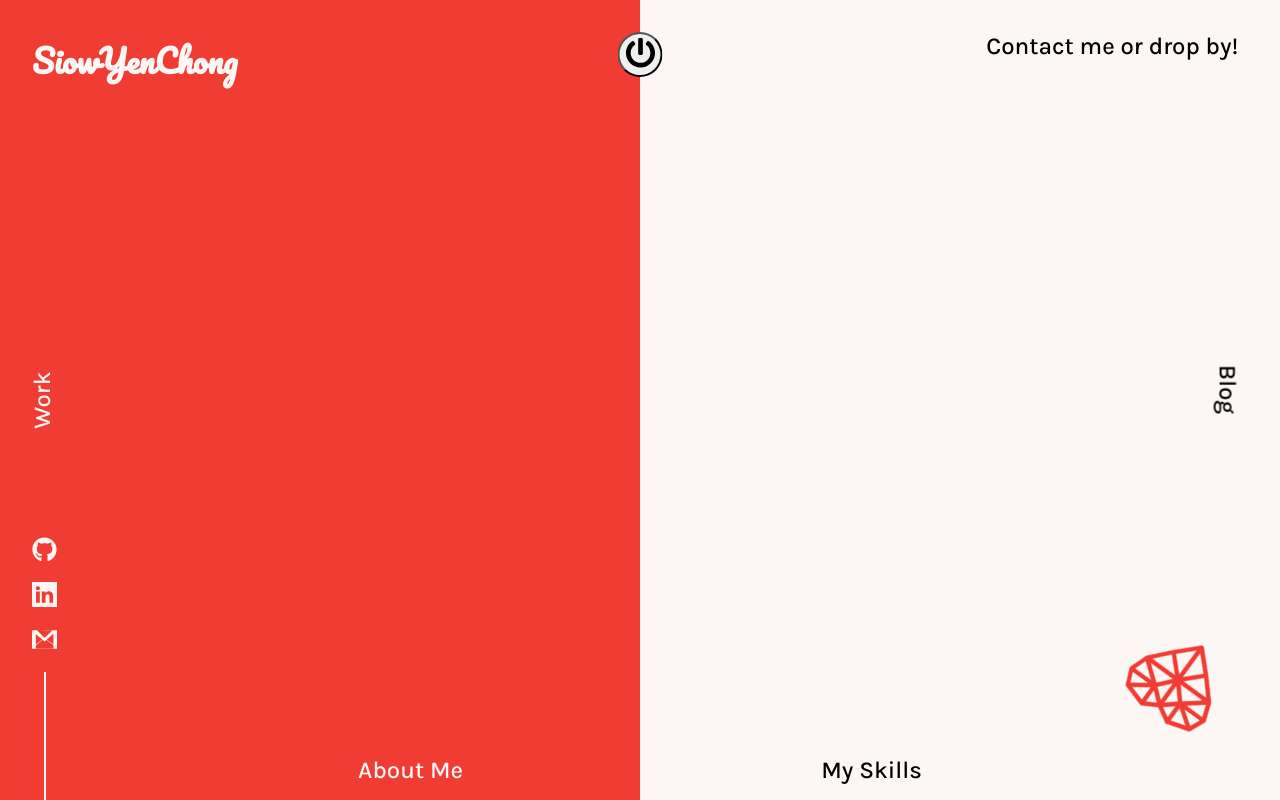
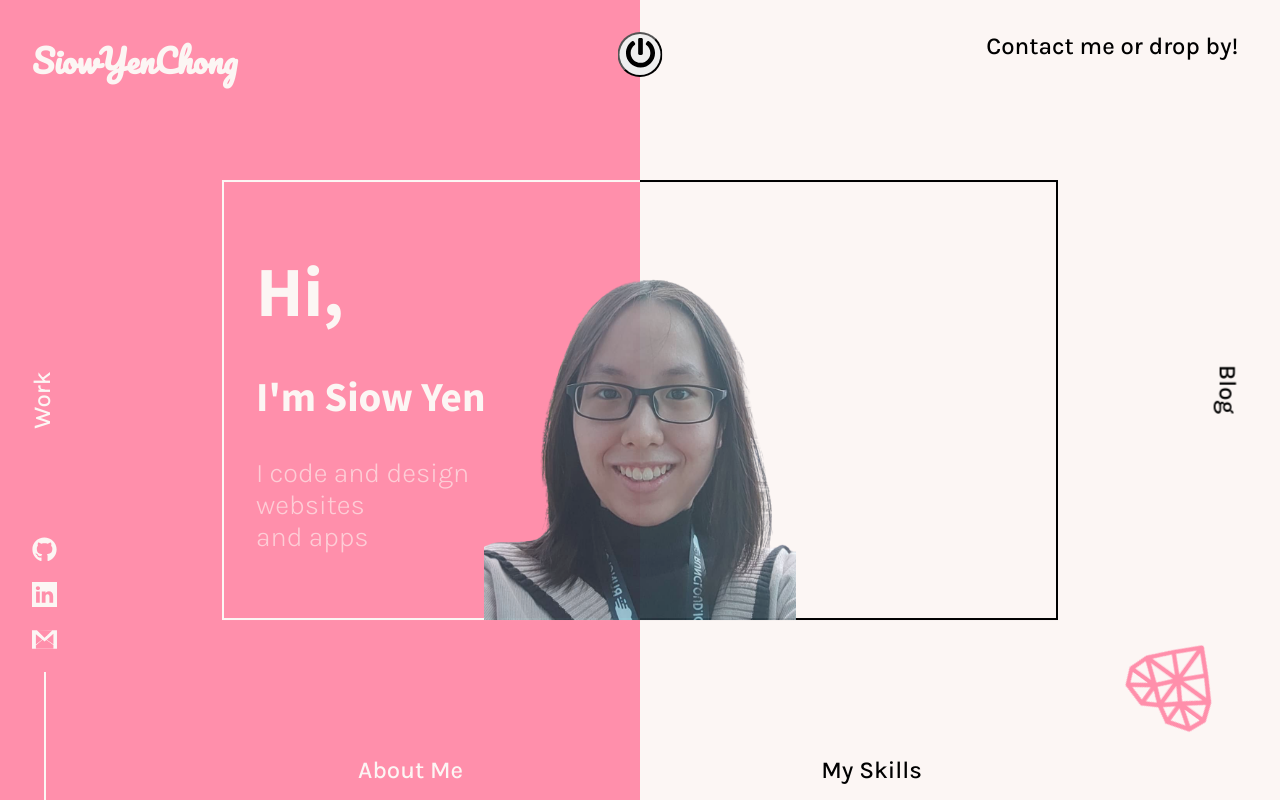
Before and after one commit to SiowYenChong/Portfolio-React-FramerMotion, a React (Create React App) app: page / in a window 1280 px wide. Both pictures are taken after a click on the button "Click here". Built offline with nearby package versions, Linux system fonts and the light colour scheme.

Commit message:
Image enter animation

```diff
--- a/src/components/AllSvgs.js
+++ b/src/components/AllSvgs.js
@@ -158,7 +158,7 @@
         <path
           d="M81.2 18.9c-.5-.1-1.1-.1-1.6.1-.1 0-.1.1-.2.1L64 27.9l-15.5-8.8c-.5-.3-1.2-.4-1.8-.2h-.1L22.9 26h-.1c-.2.1-.4.1-.5.2-.2.1-.3.2-.4.4l-.1.1c-.1.1-.2.2-.3.4l-.1.1L14.2 44c-.2.5-.3 1.1-.1 1.7v.1l6.8 19c.1.3.3.5.5.8L40.8 87l21.4 21.4.1.1.1.1c.2.1.3.2.5.3.1.1.3.1.4.1.2 0 .3.1.5.1s.3 0 .5-.1c.1 0 .3-.1.4-.1.2-.1.4-.2.5-.3l.1-.1.1-.1L86.8 87l19.4-21.4c.2-.2.4-.5.5-.8l6.8-19v-.1c.2-.6.1-1.1-.1-1.7l-7.1-16.7s0-.1-.1-.1c-.1-.1-.2-.3-.2-.4l-.1-.1-.4-.4c-.2-.1-.3-.2-.5-.2h-.1L81.1 19c.2-.1.2-.1.1-.1zm-31.5 6.4 10.2 5.8-10.2 8.7V25.3zM47 48.2l11.7 13.4H30.1L47 48.2zm-2-23.8v16L29 29.2l16-4.8zm-20.4 7.5 15.2 10.7H20l4.6-10.7zm-4.8 15.4h20.7L24.3 60.1l-4.5-12.8zm8.8 19.1h29.7L42.7 82 28.6 66.4zm33 34.7L45.9 85.4l15.7-15.7v31.4zm0-43.4L50.7 45.2l10.9-9.3v21.8zM81 48.2l17 13.4H69.2L81 48.2zm-2.7-22.9v14.5l-10.2-8.7 10.2-5.8zM66.4 35.9l10.9 9.3-10.9 12.5V35.9zm0 65.2V69.7l15.7 15.7-15.7 15.7zM85.3 82 69.7 66.4h29.7L85.3 82zm18.4-21.9L87.5 47.3h20.7l-4.5 12.8zm4.3-17.5H88.2l15.2-10.7 4.6 10.7zM83 24.4l16 4.8-16 11.2v-16z"
           style={{
-            fill: "#f03c33",
+            fill: "#ff8fab",
           }}
         />
       </svg>
--- /dev/null
+++ b/src/components/Intro.js
@@ -0,0 +1,95 @@
+import React from 'react'
+import styled from 'styled-components'
+import Me from '../assets/Images/profile-img.jpg'
+import {motion} from 'framer-motion'
+
+const Box = styled(motion.div)`
+    position: absolute;
+    left: 50%;
+    top: 50%;
+    transform: translate(-50%, -50%);
+    width: 65vw;
+    height: 55vh;
+    display: flex;
+    background:
+        linear-gradient(
+            to right,
+            ${props => props.theme.body} 50%,
+            ${props => props.theme.text} 50%) bottom,
+            linear-gradient(
+            to right,
+            ${props => props.theme.body} 50%,
+            ${props => props.theme.text} 50%) top;
+            background-repeat: no-repeat;
+    background-size: 100% 2px;
+        border-left: 2px solid ${props => props.theme.body};
+        border-right: 2px solid ${props => props.theme.text};
+
+    z-index: 1;
+`;
+
+
+const SubBox = styled.div`
+    width: 50%;
+    position: relative;
+    display: flex;
+
+    .pic{
+        position:absolute;
+        bottom:0;
+        left: 50;
+        transform: translate(-50%, 0%);
+        width: 75%;
+        height: auto;
+    }
+`
+
+const Text = styled.div`
+    font-size: calc(1em + 1.5vw);
+    color: ${props => props.theme.body};
+    padding: 2rem;
+    cursor: pointer;
+    display: flex;
+    flex-direction: column;
+    justify-content: space-evenly;
+
+    &>*:last-child{
+        color: ${props => `rgba(${props.theme.bodyRgba},0.6)`};
+        font-size: calc(0.5rem + 1.5vw);
+        font-weight: 300;
+    }
+`;
+
+
+
+
+const Intro = () => {
+    return (
+        <Box
+            initial={{ height: 0 }}
+            animate={{ height: "55vh" }}
+            transition={{ type: 'spring', duration: 2, delay: 1 }}
+        >
+            <SubBox>
+                <Text>
+                    <h1>Hi,</h1>
+                    <h3>I'm Siow Yen</h3>
+                    <h6>I code and design
+                    <br /> websites
+                    <br /> and apps</h6>
+                </Text>
+            </SubBox>
+            <SubBox>
+                <motion.div
+                    initial={{ opacity: 0 }}
+                    animate={{ opacity: 1 }}
+                    transition={{ duration: 1, delay: 2 }}
+                >
+                    <img className = "pic" src={Me} alt="Profile Pic" />
+                </motion.div>
+            </SubBox>
+        </Box>
+    )
+}
+
+export default Intro
--- a/src/components/Main.js
+++ b/src/components/Main.js
@@ -3,6 +3,7 @@
 import PowerButton from '../subComponents/PowerButton';
 import LogoComponent from '../subComponents/LogoComponent';
 import Sociallcons from '../subComponents/Sociallcons';
+import Intro from './Intro';
 import { NavLink } from 'react-router-dom';
 import { Heart } from './AllSvgs';
 import { useState } from 'react';
@@ -117,7 +118,8 @@
 const RedDiv = styled.div`
     position: absolute;
     top: 0;
-    background-color: #f03c33;
+    // background-color: #000000;
+    background-color: #ff8fab;
     bottom: 0;
     right: 50%;
     width: ${props => (props.click ? '50%' : '0%')};
@@ -165,6 +167,7 @@
                 </SKILLS>
             </BottomBar>
         </Container>
+        {click ? <Intro click = {click}/>: null}
         </MainContainer>
     );
     };
```
